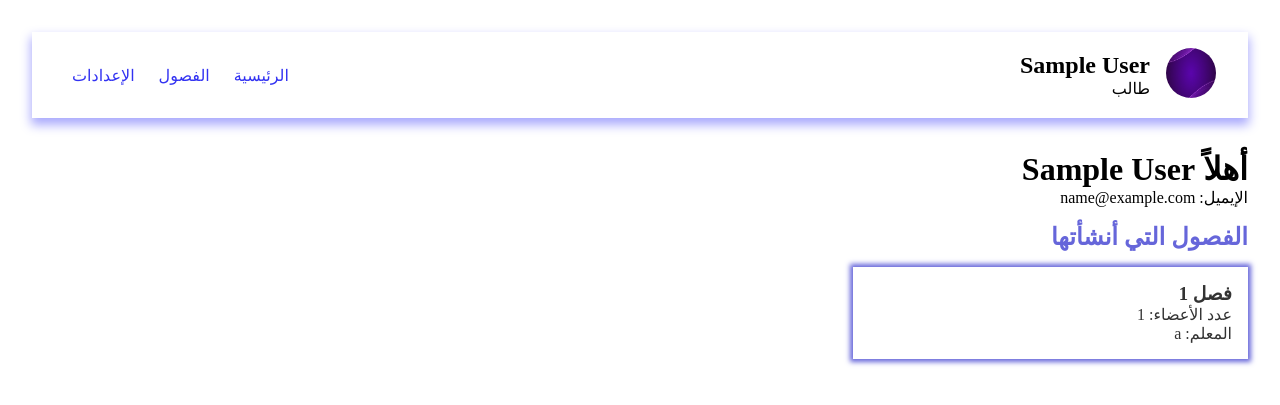
After one commit to feny1/WebUQU8, a PHP site: page /pages/profile.php in a window 1280 px wide. The commit adds this page. Shown: the top 405 px of the page. Run offline with PHP 8.4, Linux system fonts and the light colour scheme; the visitor is signed in with stand-in values (Sample User, id 1); data comes from the database, SQL or seed files in the repository; both versions use the stored data as it was after the commit.

Commit message:
profile page added

```diff
--- a/components/navbar.php
+++ b/components/navbar.php
@@ -10,10 +10,12 @@ $loggedIn = isset($_SESSION['user']);
 <header>
   <?php if ($loggedIn) { ?>
     <div class="user">
-      <img src="../images/purple2.png" alt="user image" />
+      <a href="../pages/profile.php">
+        <img src="../images/purple2.png" alt="user image" />
+      </a>
       <div class="info">
         <h2 class="username"><?php echo $_SESSION['user']['name']; ?></h2>
-        <p class="role"><?php echo $_SESSION['user']['role']; ?></p>
+        <p class="role"><?php echo $_SESSION['user']['role'] == "teacher" ? "معلم" : "طالب"; ?></p>
       </div>
     </div>
     <nav>
--- a/pages/SignUp.php
+++ b/pages/SignUp.php
@@ -68,7 +68,7 @@ if ($_SERVER['REQUEST_METHOD'] === 'POST') {
           </label>
           <label>
             <input type="radio" name="role" value="teacher" required />
-            موجه
+            معلم
           </label>
         </div>
       </div>
--- /dev/null
+++ b/pages/profile.php
@@ -0,0 +1,44 @@
+<?php
+include "../data/db.php";
+if (!isset($_SESSION['user'])) {
+  header("location:index.php");
+  exit();
+}
+$user = $_SESSION['user'];
+$userClasses = getClasses();
+?>
+
+<!DOCTYPE html>
+<html lang="ar" dir="rtl">
+
+<head>
+  <meta charset="UTF-8">
+  <meta name="viewport" content="width=device-width, initial-scale=1.0">
+  <title><?php echo $user['name']; ?> صفحة</title>
+  <link rel="stylesheet" href="../styles/profile.css">
+</head>
+
+<body>
+  <?php include "../components/navbar.php" ?>
+  <h1 class="title">أهلاً <?php echo $user['name'] ?></h1>
+  <p>الإيميل: <?php echo $user['email'] ?></p>
+  <?php if (count($userClasses) == 0): ?>
+    <h2 class="not-in-class"><?php echo  $user["role"] == 'student' ? "أنت لست منضماً لأي فصل" : "لم تنشئ أي فصل" ?></h2>
+  <?php else: ?>
+    <h2 class="in-class">
+      <?php echo $user["role"] == "student" ? "الفصول التي أنت منضم لها الآن" : "الفصول التي أنشأتها" ?></h2>
+  <?php endif ?>
+  <div class="classes">
+    <?php foreach ($userClasses as $class): ?>
+      <a class="group" href="../pages/viewGroups.php?id=<?php echo $class['id'] ?>">
+        <h3><?php echo $class['title'] ?></h3>
+        <p>عدد الأعضاء: <?php echo count(getStudentsByClassId($class['id'])) ?></p>
+        <p><?php echo 'المعلم: ' . getTeacher($class["teacher_id"])["name"] ?></p>
+      </a>
+
+    <?php endforeach ?>
+
+  </div>
+</body>
+
+</html>
--- /dev/null
+++ b/styles/profile.css
@@ -0,0 +1,36 @@
+* {
+  box-sizing: border-box;
+  margin: 0;
+  padding: 0;
+}
+
+body {
+  padding: 2rem;
+}
+
+.title {
+  margin-top: 2rem;
+}
+
+.group {
+  display: block;
+  padding: 1rem;
+  box-shadow: 0 0 5px 3px rgb(102, 102, 218);
+}
+
+.classes a {
+  color: #333;
+}
+
+.classes {
+  display: grid;
+  gap: 1rem;
+  grid-template-columns: repeat(auto-fill, minmax(300px, 1fr));
+}
+
+.not-in-class,
+.in-class {
+  font-size: 1.5rem;
+  color: rgb(102, 102, 218);
+  margin-block: 1rem;
+}
```
Also changed, not shown: pages/terminal.html (deleted, +0 -129 lines), data/database.db.
